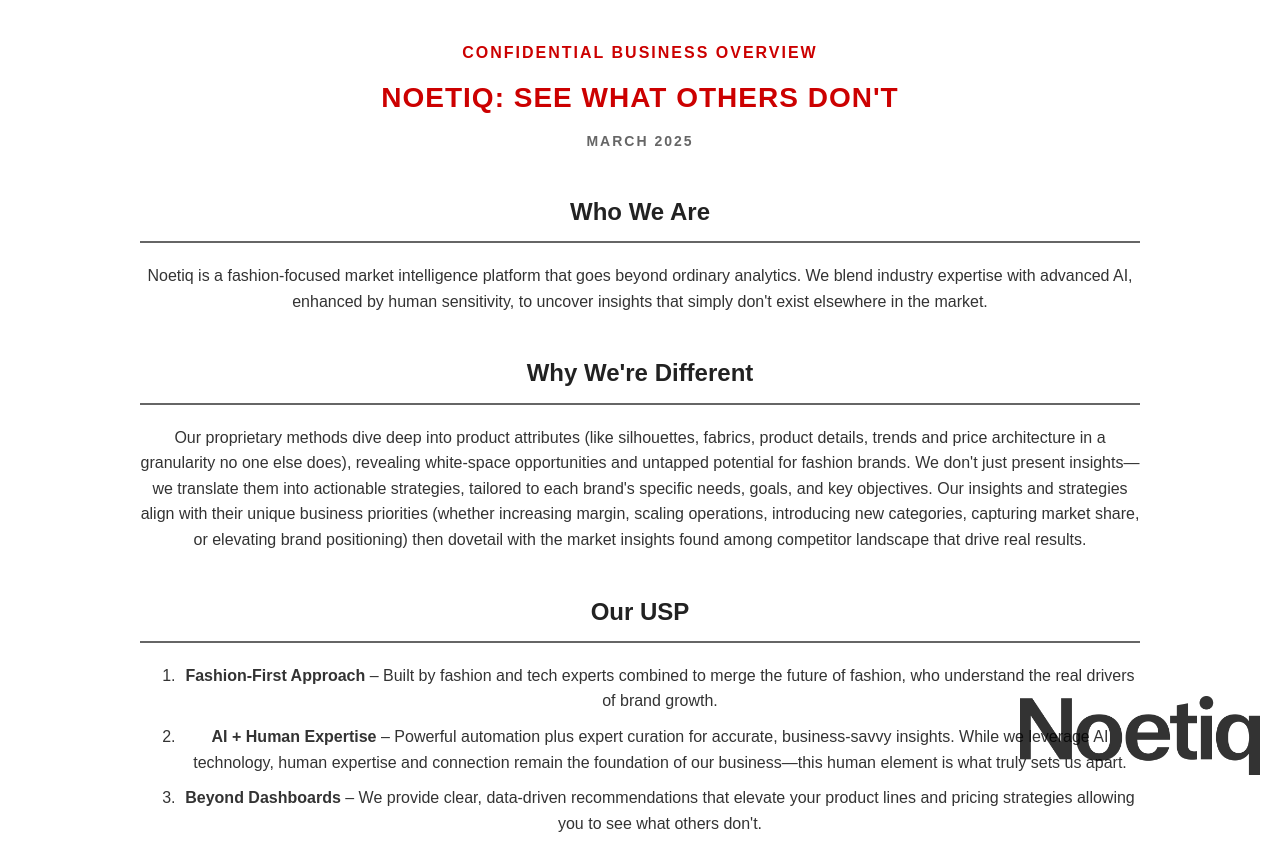
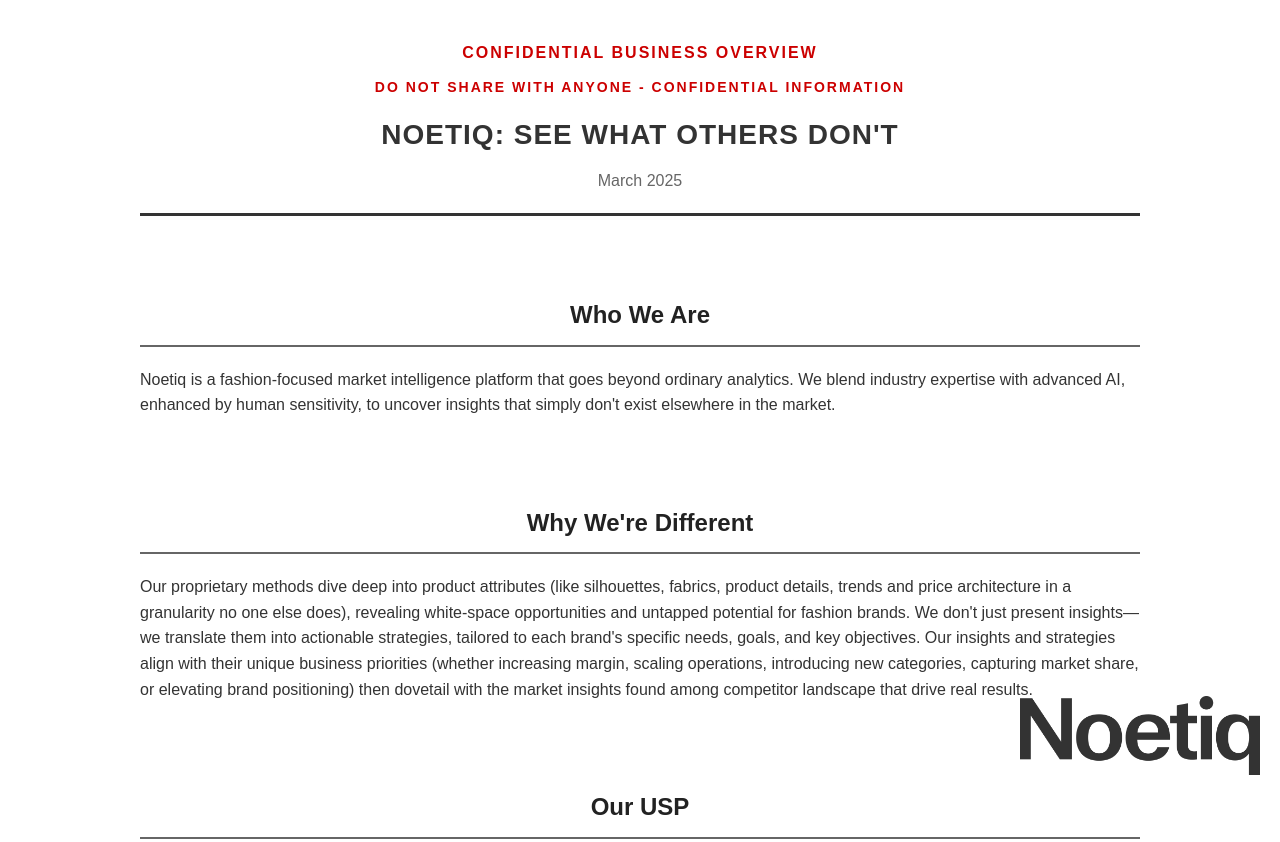
Before and after one commit to noetiqnoetiq/concept, a plain HTML site: page index.html in a window 1280 px wide. Shown: the top 842 px of the page. Drawn offline with Linux system fonts and the light colour scheme.

Commit message:
Update index.html

```diff
--- a/index.html
+++ b/index.html
@@ -38,6 +38,11 @@
         -moz-user-select: none;
         -ms-user-select: none;
         user-select: none;
+        /* Center vertically */
+        display: flex;
+        flex-direction: column;
+        justify-content: center;
+        min-height: 100vh;
       }
 
       .header {
@@ -82,6 +87,11 @@
 
       .section {
         margin-bottom: 30px;
+        text-align: center;
+      }
+
+      .section p, .section ul, .section ol {
+        text-align: left;
       }
 
       ul {
@@ -175,7 +185,7 @@
     <!-- Header -->
     <div class="header">
       <div class="confidential">CONFIDENTIAL BUSINESS OVERVIEW</div>
-      <div class="confidential" style="color: #cc0000; font-size: 14px; margin-bottom: 15px;"</div>
+      <div class="confidential" style="color: #cc0000; font-size: 14px; margin-bottom: 15px;">DO NOT SHARE WITH ANYONE - CONFIDENTIAL INFORMATION</div>
       <h1>
         NOETIQ: SEE WHAT OTHERS DON'T
       </h1>
```
